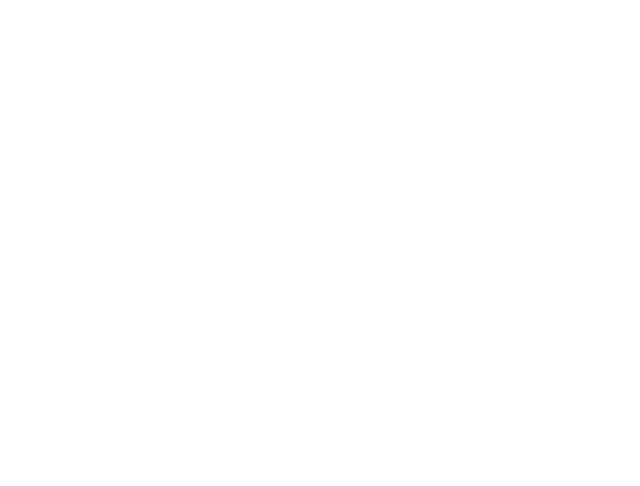
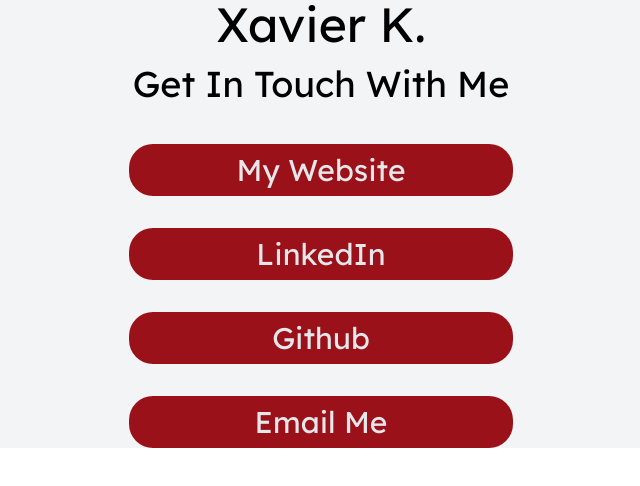
Before and after one commit to xk2800/links_v2, a Next.js app: page / in a window 1280 px wide. Shown: the top 486 px of the page, without its empty margins (319-959 px from the left). Built offline with nearby package versions, Linux system fonts and the light colour scheme.

Commit message:
created most of things

```diff
--- /dev/null
+++ b/components/DefaultBackground.js
@@ -0,0 +1,7 @@
+export default function DefaultBackground() {
+    return (
+        <div className="bg-[color:var(--myred)]">
+
+        </div>
+    )
+}
--- /dev/null
+++ b/components/NavLink.js
@@ -0,0 +1,13 @@
+import Link from 'next/link';
+
+export default function NavLink({ href, name }) {
+    return (
+        <Link href={href}>
+            <a target='_blank'>
+                <div className='bg-[color:var(--myred)] rounded-3xl text-3xl py-2 text-gray-200 mb-8 w-[30%] m-auto'>
+                    {name}
+                </div>
+            </a>
+        </Link>
+    );
+}
--- a/globalvariables.js
+++ b/globalvariables.js
@@ -1,5 +1,7 @@
 export const links = [
-    { name: 'github', href: 'https://github.com/xk2800' },
-    { name: 'linkedin', href: 'https://linkedin.com/in/plaxamana' },
-    { name: 'website', href: 'https://xavierkhew.tech' },
+    { name: 'My Website', href: 'https://xavierkhew.tech' },
+    { name: 'LinkedIn', href: 'https://www.linkedin.com/in/xavier-khew/' },
+    { name: 'Github', href: 'https://github.com/xk2800' },
+    { name: 'Email Me', href:'mailto:contact.xavierk@gmail.com'}
+
 ]
--- a/pages/index.js
+++ b/pages/index.js
@@ -1,14 +1,32 @@
-import Head from 'next/head'
+import Head from 'next/head';
+import NavLink from '../components/NavLink';
+import { links } from '../globalvariables';
+
 
 export default function Home() {
-  return (
-    <div className="flex flex-col items-center justify-center min-h-screen py-2">
-      <Head>
-        <title>Create Next App</title>
-        <link rel="icon" href="/favicon.ico" />
-      </Head>
+    return (
+        <div className="bg-gray-100 text-center font-main">
+            <Head>
+                <title>My Links | Xavier K.</title>
+                <link rel="icon" href="/favicon.ico" />
+            </Head>
 
+            <main className="text-center">
 
-    </div>
-  )
+                {/* header */}
+                <p className="text-5xl pb-4">Xavier K.</p>
+                <p className="text-4xl pb-4">Get In Touch With Me</p>
+                <br />
+
+                {/* pill links */}
+                <div className=''>
+                    {links.map(({ name, href }) => (
+                        <NavLink href={href} name={name} key={name} />
+                    ))}
+                </div>
+
+            </main>
+
+        </div>
+    );
 }
```
